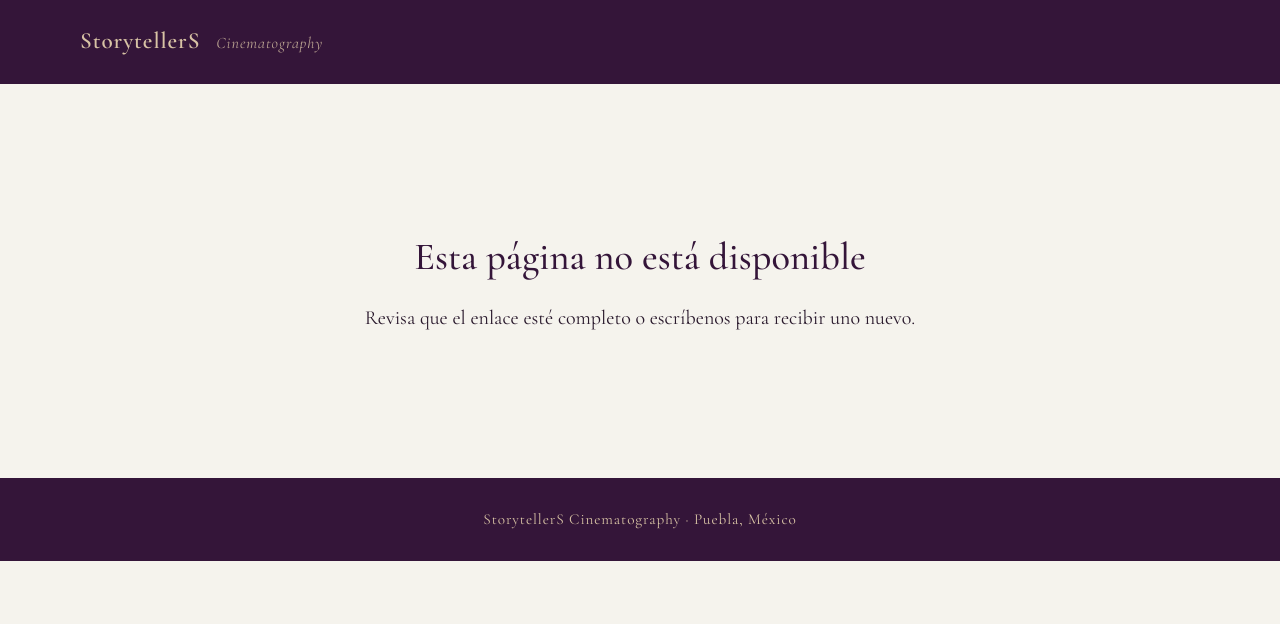
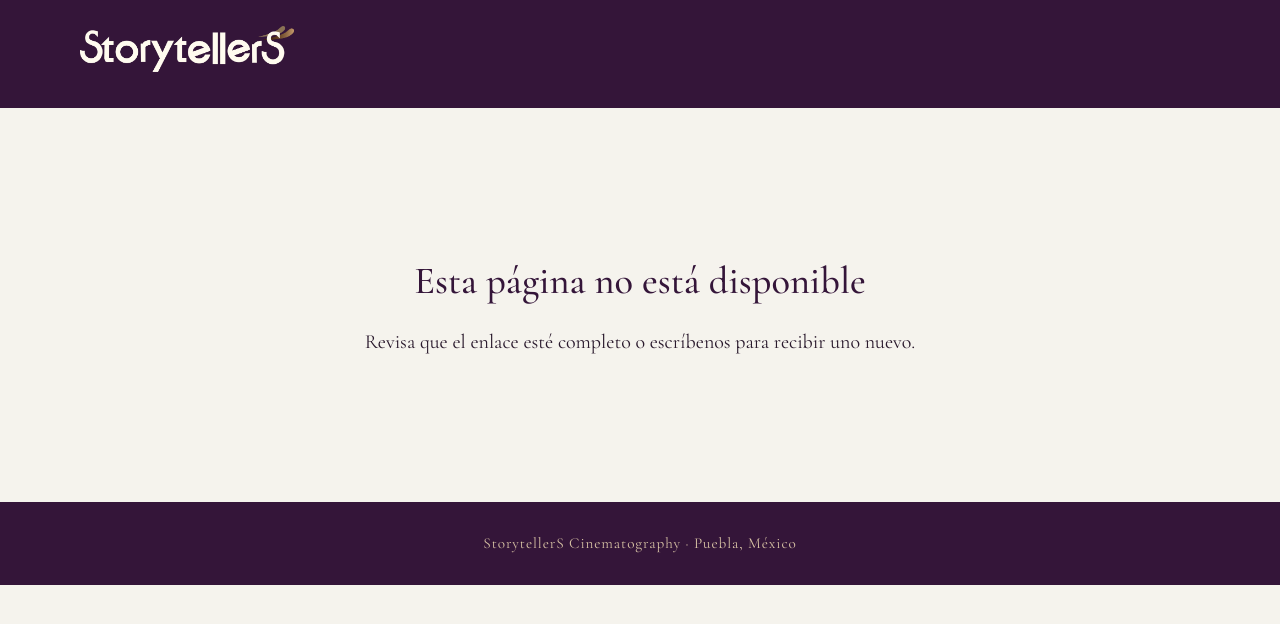
Before and after one commit to Storytellersfilm/Storytellers-sitio, a plain HTML site: page aliado.html in a window 1280 px wide. Drawn offline with nearby package versions, Linux system fonts and the light colour scheme.

Commit message:
Add files via upload

```diff
--- a/aliado.html
+++ b/aliado.html
@@ -34,13 +34,11 @@
 
   .marca {
     background: var(--morado);
-    color: var(--dorado);
-    padding: 24px var(--margen);
-    font-size: 1.45rem;
-    font-weight: 600;
-    letter-spacing: .04em;
+    padding: 26px var(--margen);
   }
-  .marca span { font-weight: 400; font-style: italic; font-size: 1rem; margin-left: .6em; opacity: .8; }
+  .marca a { display: inline-block; line-height: 0; }
+  .marca img { height: clamp(34px, 5vw, 46px); width: auto; display: block; transition: opacity .2s; }
+  .marca a:hover img { opacity: .8; }
 
   .hero {
     background: var(--morado);
@@ -149,7 +147,11 @@
 </style>
 </head>
 <body>
-<div class="marca">StorytellerS <span>Cinematography</span></div>
+<header class="marca">
+  <a href="/" target="_blank" rel="noopener" aria-label="Ir al sitio de StorytellerS Cinematography">
+    <img src="/img/logo-storytellers.png" alt="StorytellerS Cinematography" width="700" height="150">
+  </a>
+</header>
 <div id="app"></div>
 <footer>StorytellerS Cinematography · Puebla, México</footer>
 
```
